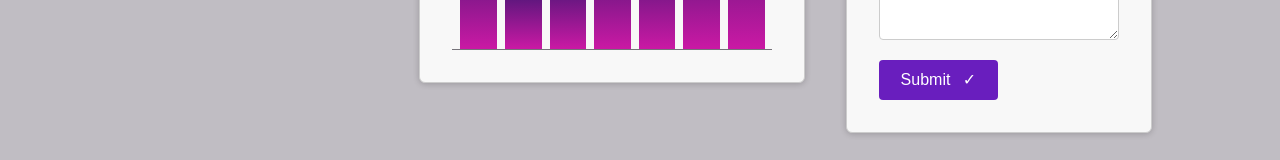
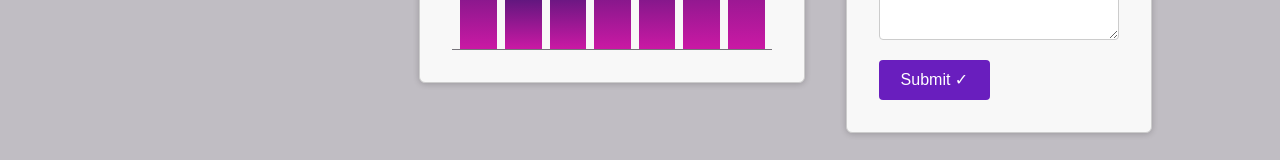
Before and after one commit to yashkmuar/server-management-project, an Angular app: page / in a window 1280 px wide. Shown: the part 386-546 px from the top of the page. Built offline with nearby package versions, Linux system fonts and the light colour scheme.

Commit message:
using of ngProjectAs property for selector instead of class, it makes in source of a server less redundant code

```diff
--- a/src/app/dashboard/tickets/new-ticket/new-ticket.component.html
+++ b/src/app/dashboard/tickets/new-ticket/new-ticket.component.html
@@ -10,7 +10,7 @@
     <p>
         <button appButton>
             Submit
-            <span class="icon">✓</span>
+            <span ngProjectAs="icon">✓</span>
         </button>
     </p>
 </form>
--- a/src/app/header/header.component.html
+++ b/src/app/header/header.component.html
@@ -14,7 +14,7 @@
       <li>
         <button appButton>
             Logout
-            <span class="icon">→</span>
+            <span ngProjectAs="icon">→</span>
         </button>
       </li>
     </ul>
--- a/src/app/shared/button/button.component.html
+++ b/src/app/shared/button/button.component.html
@@ -1,4 +1,6 @@
 <span>
     <ng-content />
 </span>
-<ng-content select=".icon" />
+<span class="icon">
+    <ng-content select="icon" />
+</span>
```
